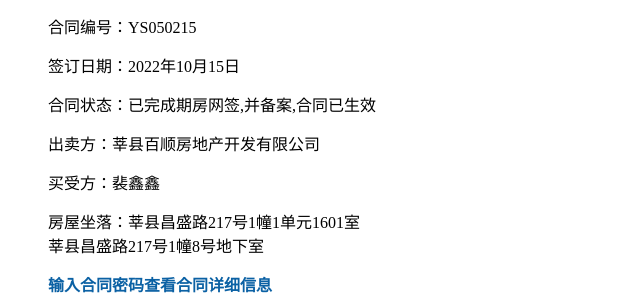
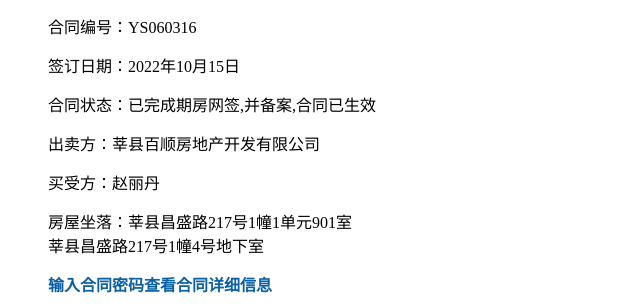
Before and after one commit to GH-Leecl/ht, a plain HTML site: page index.html in a window 1280 px wide. Shown: the top 308 px of the page, 0-640 px from the left. Drawn offline with Linux system fonts and the light colour scheme.

Commit message:
feat：update user info

```diff
--- a/index.html
+++ b/index.html
@@ -7,15 +7,15 @@
 	</head>
 	<body onload="formatDate()">
         <div class="box">
-            <div class="content">合同编号：YS050215</div>
+            <div class="content">合同编号：YS060316</div>
             <div class="content">签订日期：2022年10月15日</div>
             <div class="content">合同状态：已完成期房网签,并备案,合同已生效</div>
             <div class="content">出卖方：莘县百顺房地产开发有限公司</div>
-            <div class="content">买受方：裴鑫鑫</div>
+            <div class="content">买受方：赵丽丹</div>
             <div class="content">
-                房屋坐落：莘县昌盛路217号1幢1单元1601室
+                房屋坐落：莘县昌盛路217号1幢1单元901室
                 <br />
-                莘县昌盛路217号1幢8号地下室
+                莘县昌盛路217号1幢4号地下室
             </div>
             <div class="info">
                 输入合同密码查看合同详细信息
```
